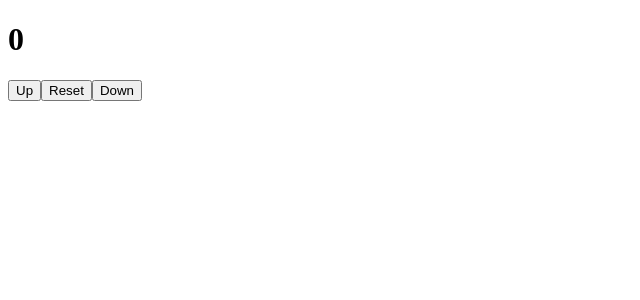
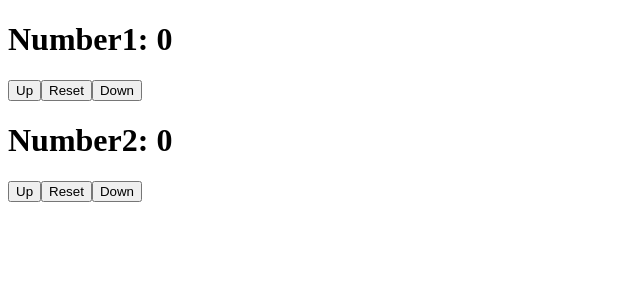
Before and after one commit to Hooseinsalari/React-tutorial, a React (Create React App) app in the folder first-app/: page / in a window 1280 px wide. Shown: the top 300 px of the page, without its empty margins (0-640 px from the left). Built offline with nearby package versions, Linux system fonts and the light colour scheme.

Commit message:
useReducer more complex

```diff
--- a/first-app/src/App.js
+++ b/first-app/src/App.js
@@ -1,10 +1,10 @@
 import React from 'react';
-import Counter from './components/Counter';
+import NewCounter from './components/NewCounter';
 
 const App = () => {
   return (
     <div>
-      <Counter />
+      <NewCounter />
     </div>
   );
 };
--- /dev/null
+++ b/first-app/src/components/NewCounter.js
@@ -0,0 +1,46 @@
+import React, {useReducer} from 'react';
+
+const initialState = {
+    num1: 0,
+    num2: 0
+};
+const reducer = (state, action) => {
+    switch(action.type){
+        case "Up":
+            return {...state, num1: state.num1 + action.amount};
+        case "Down":
+            return {...state, num1: state.num1 - action.amount};
+        case "Up2":
+            return {...state, num2: state.num2 + action.amount}
+        case "Down2":
+            return {...state, num2: state.num2 - action.amount}
+        case "Reset":
+            return initialState;
+        default:
+            return state
+    }
+}
+
+const NewCounter = () => {
+
+    const [number, dispatch] = useReducer(reducer, initialState);
+
+    return (
+        <div>
+            <div>
+                <h1>Number1: {number.num1}</h1>
+                <button onClick={() => dispatch({type: "Up", amount:5})}>Up</button>
+                <button onClick={() => dispatch({type: "Reset"})}>Reset</button>
+                <button onClick={() => dispatch({type: "Down", amount:2})}>Down</button>
+            </div>
+            <div>
+                <h1>Number2: {number.num2}</h1>
+                <button onClick={() => dispatch({type: "Up2", amount:5})}>Up</button>
+                <button onClick={() => dispatch({type: "Reset"})}>Reset</button>
+                <button onClick={() => dispatch({type: "Down2", amount:2})}>Down</button>
+            </div>
+        </div>
+    );
+};
+
+export default NewCounter;
```
